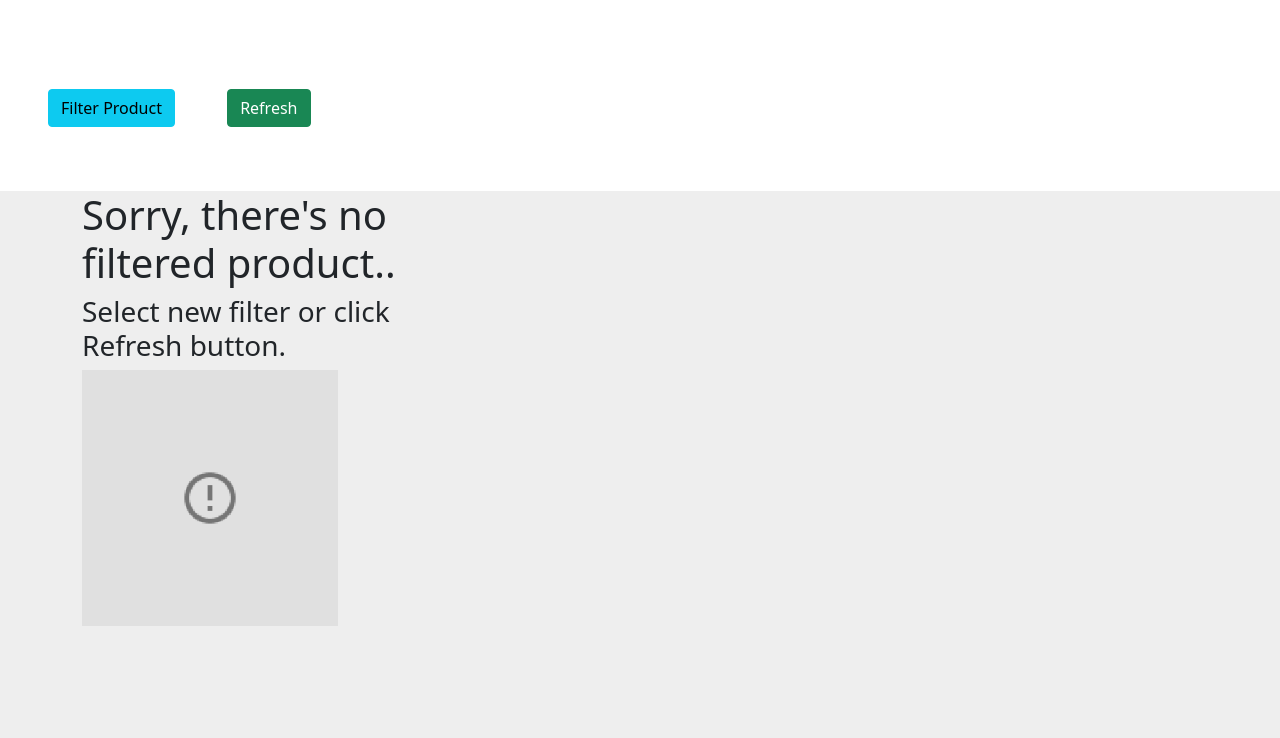
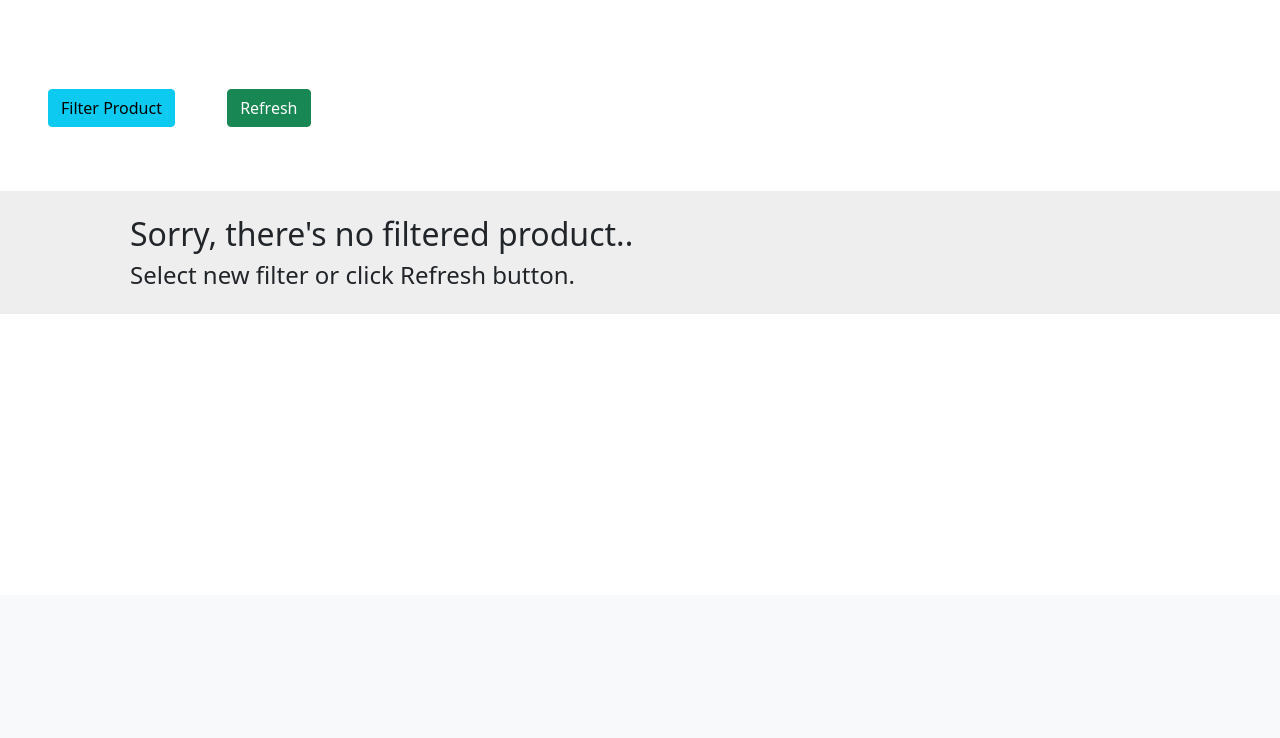
Before and after one commit to kritserv/django_online_store, a Django app: page /computer/ in a window 1280 px wide. Shown: the part 205-943 px from the top of the page. After the commit the page ends 489 px from the top, so only its background shows below. Run offline with Django 4.2, Linux system fonts and the light colour scheme; some libraries are stand-ins or nearby versions.

Commit message:
edit empty product shelve message

```diff
--- a/code/templates/store/product.html
+++ b/code/templates/store/product.html
@@ -72,10 +72,11 @@
           </div>
         </div>
       {% empty %}
-      <div class="col-md-12 col-lg-4 mb-4 mb-lg-0">
-        <h1>Sorry, there's no filtered product..</h1>
-        <h3>Select new filter or click Refresh button.</h3>
-        <img src="{% static 'img/noimage.png' %}" style="width: 20vw; margin-bottom: 7rem;">
+      <div class="container-fluid">
+        <div style="margin-left: 3rem; margin-right: 25vw; margin-top: 1.5rem; margin-bottom: 1.5rem;">
+          <h2>Sorry, there's no filtered product..</h2>
+          <h4>Select new filter or click Refresh button.</h4>
+        </div>
       </div>
       {% endfor %}
       {% if product_data %}
```
